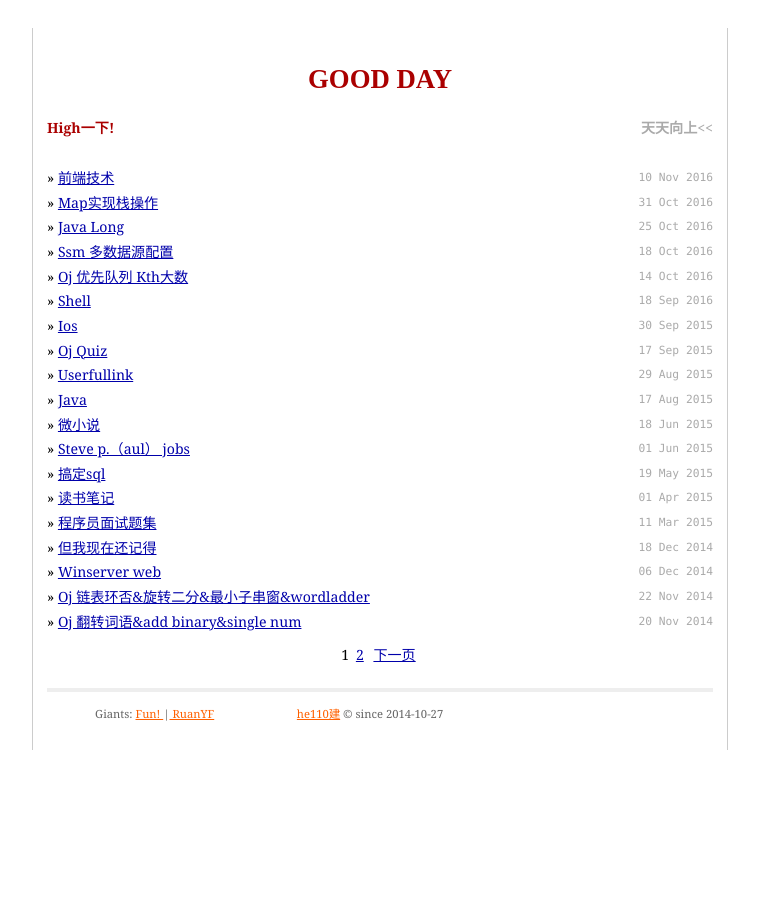
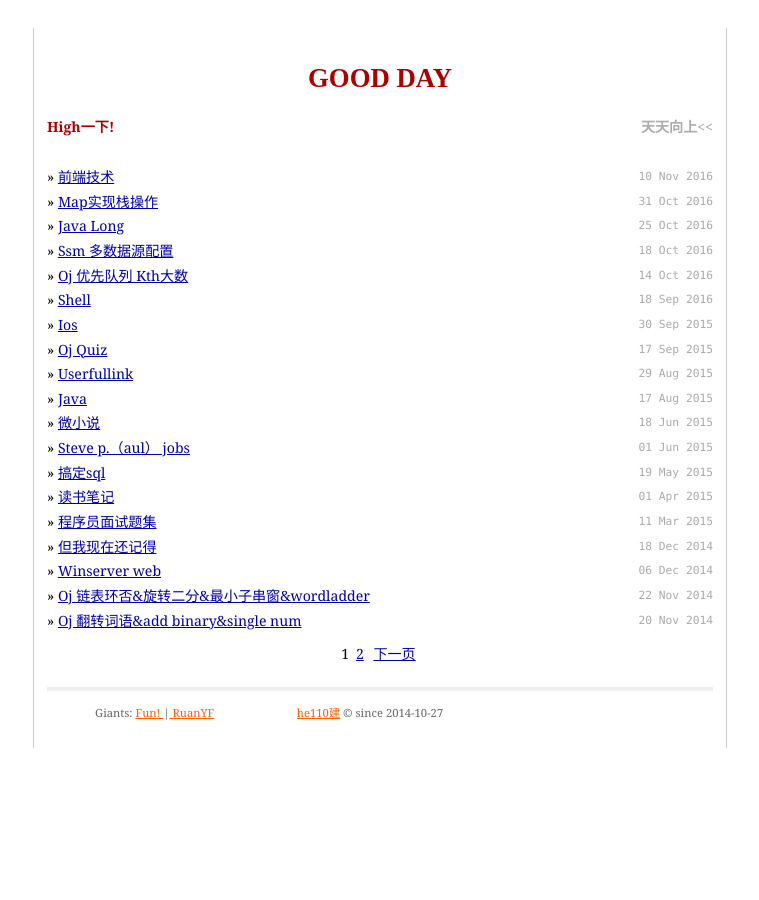
Before and after one commit to he110jian/he110jian.github.io, a Jekyll site: the page built from index.html, in a window 1280 px wide. Shown: the top 900 px of the page, without its empty margins (260-1019 px from the left). Built offline with Jekyll 4.4.1, drawn with Linux system fonts in a browser that asks for light colours; the list of posts is cut into pages by our own code; comment, search, counter and statistics services are not loaded.

Commit message:
Revert "2016年12月26日14:56:59"
This reverts commit b900886aa26f08b7f6caca80a5d058b266fc7825.

```diff
--- a/css/screen.css
+++ b/css/screen.css
@@ -91,7 +91,7 @@
   font-size: 110%;
   width: 666px;
   margin: 2em auto 2em auto;
-  padding: 1em;
+  padding: 13px;
   text-align:justify;
   border:1px solid #ccc;
   border-width:0 1px;
```
